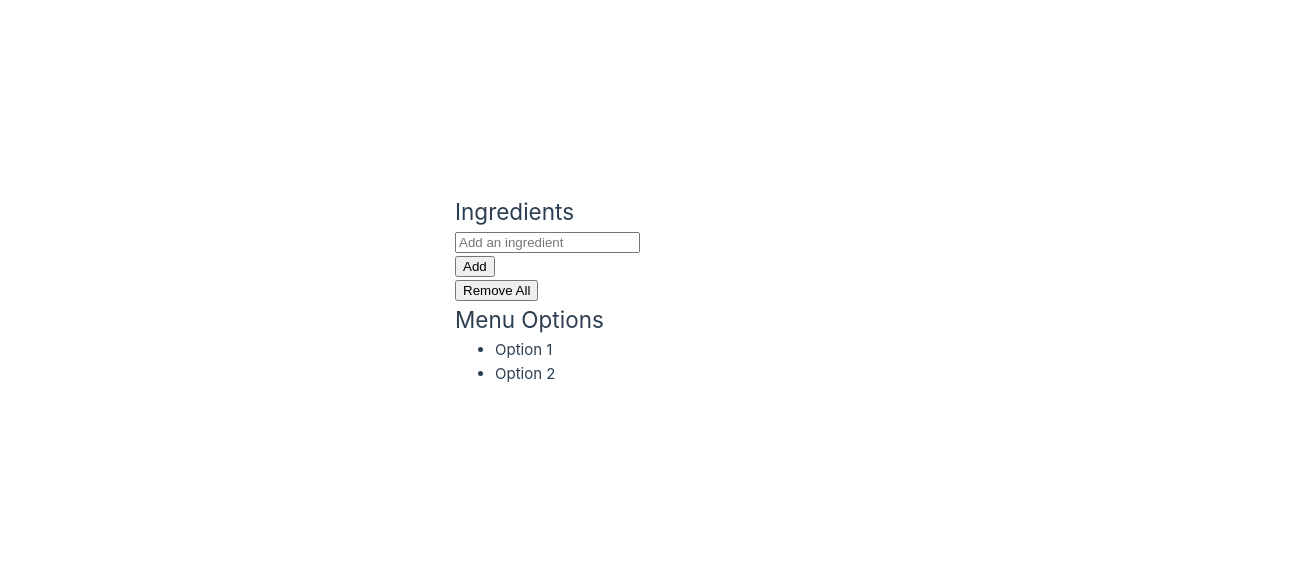
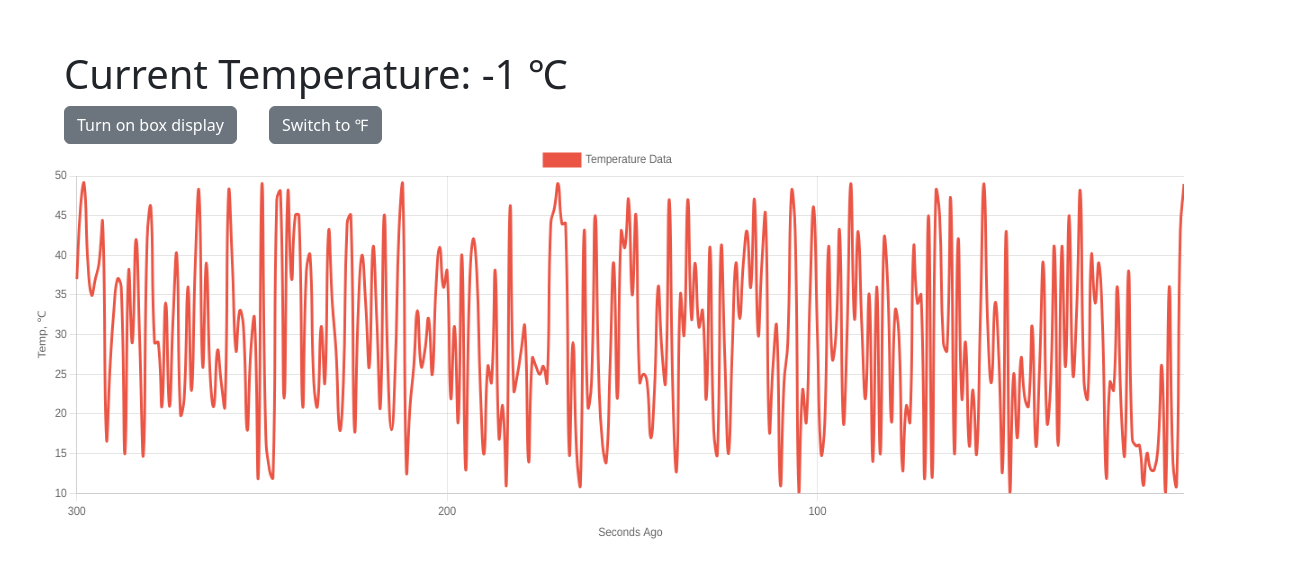
Before and after one commit to SamNicklez/ece4880project1, a Vue app in the folder Client/: page / in a window 1280 px wide. Shown: the part 110-688 px from the top of the page, 1312 px wide, since content can reach past the window. Built offline with nearby package versions, Linux system fonts and the light colour scheme.

Commit message:
Finished skeleton front end
Can continue further once API calls are created

```diff
--- a/Client/index.html
+++ b/Client/index.html
@@ -4,7 +4,7 @@
     <meta charset="UTF-8">
     <link rel="icon" href="/favicon.ico">
     <meta name="viewport" content="width=device-width, initial-scale=1.0">
-    <title>Vite App</title>
+    <title>Senior Design | Project 1</title>
   </head>
   <body>
     <div id="app"></div>
--- a/Client/package.json
+++ b/Client/package.json
@@ -8,9 +8,12 @@
     "preview": "vite preview"
   },
   "dependencies": {
+    "@popperjs/core": "^2.11.8",
+    "bootstrap": "^5.3.1",
     "chart.js": "^4.4.0",
     "vue": "^3.3.4",
-    "vue-chartjs": "^5.2.0"
+    "vue-chartjs": "^5.2.0",
+    "vuetify": "^3.3.15"
   },
   "devDependencies": {
     "@vitejs/plugin-vue": "^4.3.1",
--- a/Client/src/App.vue
+++ b/Client/src/App.vue
@@ -1,72 +1,212 @@
+<script>
+import {
+  Chart as ChartJS,
+  CategoryScale,
+  LinearScale,
+  PointElement,
+  LineElement,
+  Title,
+  Tooltip,
+  Legend
+} from 'chart.js'
+import { Line } from 'vue-chartjs'
+ChartJS.register(
+  CategoryScale,
+  LinearScale,
+  PointElement,
+  LineElement,
+  Title,
+  Tooltip,
+  Legend
+)
+export default {
+  components: {
+    Line,
+  },
+  data() {
+    return {
+      currentTemp: -1,
+      message: 'Switch to \u{2109}',
+      isCel: true,
+      componentKey: 0,
+      data: {
+        labels: [],
+        datasets: [
+          {
+            lineTension: 0.5,
+            borderColor: "#ea5545",
+            backgroundColor: '#ea5545',
+            label: 'Temperature Data',
+            data: [],
+          }
+        ]
+      },
+      options: {
+        responsive: true,
+        maintainAspectRatio: true,
+        type: 'linear',
+        bezierCurve: true,
+        elements: {
+          point: {
+            radius: 0,
+          },
+        },
+          scales: {
+            x: {
+              ticks: {
+                max: 300,
+                min: 0,
+                stepSize: 100,
+                maxTicksLimit: 3,
+              },
+              title: {
+                display: true,
+                text: 'Seconds Ago'
+              }
+            },
+            y: {
+              max: 50, // Set the maximum value for the y-axis
+              min: 10, // Set minimum value of the y-axis
+              title: {
+                display: true,
+                text: 'Temp, \u{2103}'
+              }
+            },
+          },
+        }
+      };
+    },
+      created() {
+      this.graphSetup();
+    },
+    methods: {
+      /**
+       * Grabs the last 300 seconds of temperature data from the Pi
+       */
+      grabLast300() {
+        fetch("FETCH STUFF", requestOptions)
+          .then(response => response.json())
+          .then(result => this.set300(result))
+          .catch(error => console.log('error', error));
+      },
+      /**
+       * Grabs the current temperature from the Pi
+       */
+      grabCurrentTemp() {
+        fetch("FETCH STUFF", requestOptions)
+          .then(response => response.json())
+          .then(result => this.setCurrentTemp(result))
+          .catch(error => console.log('error', error));
+      },
+      /**
+       * Setter for currentTemp variable
+       * @param {*} json
+       */
+      setCurrentTemp(json) {
+        this.currentTemp = json
+
+        //append the current temp to the list after checking if it is currently in F or C
+      },
+      /**
+       * Setter for last300 variable
+       * @param {*} json
+       */
+      set300(json) {
+        this.data.datasets[0].data = json
+      },
+      graphSetup() {
+        this.data.labels = []
+        this.data.datasets[0].data = []
+        for (var i = 0; i < 300; i++) {
+          if (i == 0 || i == 99 || i == 199 || i == 299) {
+            if (i == 0) {
+              this.data.labels.push(300)
+            }
+            else if (i == 99) {
+              this.data.labels.push(200)
+            }
+            else if (i == 199) {
+              this.data.labels.push(100)
+            }
+            else {
+              this.data.labels.push(0)
+            }
+          }
+          else {
+            this.data.labels.push(300 - i)
+          }
+          this.data.datasets[0].data.push(Math.floor(Math.random() * 40) + 10)
+          //Eventually fetch real data
+        }
+      },
+      toggleBoxButton(boolButton){
+        if(boolButton){
+          //turn on stuff
+          console.log("ON")
+        }
+        else{
+          //turn off stuff
+          console.log("OFF")
+        }
+      },
+      tempToString(){
+        if(this.isCel){
+          return this.currentTemp + " \u{2103}"
+        }
+        else{
+          return ((this.currentTemp * 9 / 5) +32) + " \u{2109}"
+        }
+      },
+      swapTemp(){
+        if(this.isCel){
+          this.isCel = false
+          this.options.scales.y.max = 122
+          this.options.scales.y.min = 50
+          this.options.scales.y.title.text = 'Temp, \u{2109}'
+          this.options.scales.y.title.display = true
+          this.message = 'Switch to \u{2103}'
+          for(var i = 0; i < this.data.datasets[0].data.length; i++){
+            // (0°C × 9/5) + 32
+            if(!isNaN(this.data.datasets[0].data[i])){
+              this.data.datasets[0].data[i] = (this.data.datasets[0].data[i] * 9 / 5) + 32
+            }
+          }
+          this.componentKey += 1;
+        }
+        else{
+          this.isCel = true
+          this.options.scales.y.max = 50
+          this.options.scales.y.min = 10
+          this.options.scales.y.title.text = 'Temp, \u{2103}'
+          this.options.scales.y.title.display = true
+          this.message = 'Switch to \u{2109}'
+          for(var i = 0; i < this.data.datasets[0].data.length; i++){
+            // (0°C × 9/5) + 32
+            if(!isNaN(this.data.datasets[0].data[i])){
+              //(°F - 32) ÷ 9/5
+              this.data.datasets[0].data[i] = (this.data.datasets[0].data[i] - 32) / (9 / 5)
+            }
+          }
+          this.componentKey += 1;
+        }
+      }
+
+    },
+  };
+</script>
+
 <template>
-  <div class="container">
-    <div class="row">
-      <div class="col-md-6">
-        <div class="card">
-          <div class="card-body">
-            <h2 class="card-title">Ingredients</h2>
-            <ul class="list-group">
-              <li v-for="ingredient in ingredients" :key="ingredient.id" class="list-group-item">
-                {{ ingredient.name }}
-                <button @click="removeIngredient(ingredient.id)" class="btn btn-danger btn-sm float-right">Remove</button>
-              </li>
-            </ul>
-            <div class="input-group mt-3">
-              <input v-model="newIngredient" @keyup.enter="addIngredient" placeholder="Add an ingredient" class="form-control">
-              <div class="input-group-append">
-                <button @click="addIngredient" class="btn btn-primary">Add</button>
-              </div>
-            </div>
-            <button @click="removeAllIngredients" class="btn btn-danger mt-3">Remove All</button>
-          </div>
-        </div>
-      </div>
-      <div class="col-md-6">
-        <div class="card">
-          <div class="card-body">
-            <h2 class="card-title">Menu Options</h2>
-            <ul class="list-group">
-              <li v-for="option in menuOptions" :key="option.id" class="list-group-item">
-                {{ option.name }}
-              </li>
-            </ul>
-          </div>
-        </div>
-      </div>
+  <div style="min-width: 100vw; min-height: 100vh; background-color: white; position: relative; left:0; top:0;">
+    <div style="min-width: 95vw; min-height: 80vh; align-items: center; padding-top: 20vh;">
+      <h1 size="+2" style="margin-left: 2.5vw;">Current Temperature: {{ tempToString() }}</h1>
+      <button class="btn btn-secondary" style="margin-left: 2.5vw;" @mousedown="toggleBoxButton(true)" @mouseup="toggleBoxButton(false)">Turn on box display</button>
+      <button class="btn btn-secondary" style="margin-left: 2.5vw;" v-on:click="swapTemp()">{{ this.message }}</button>
+      <Line :key="componentKey" :data="this.data" :options="this.options"
+        style="position: absolute; height:40vh; width:80vw; padding-right: 10vw;" />
     </div>
   </div>
 </template>
 
-<script>
-export default {
-  data() {
-    return {
-      ingredients: [], // Store the list of ingredients
-      newIngredient: "", // Input field for adding new ingredients
-      menuOptions: [
-        { id: 1, name: "Option 1" },
-        { id: 2, name: "Option 2" },
-        // Add more menu options as needed
-      ],
-    };
-  },
-  methods: {
-    addIngredient() {
-      if (this.newIngredient.trim() !== "") {
-        this.ingredients.push({ id: Date.now(), name: this.newIngredient });
-        this.newIngredient = "";
-      }
-    },
-    removeIngredient(id) {
-      this.ingredients = this.ingredients.filter((ingredient) => ingredient.id !== id);
-    },
-    removeAllIngredients() {
-      this.ingredients = [];
-    },
-  },
-};
-</script>
-
 <style scoped>
 /* You can add custom CSS styles here if needed */
 </style>
--- a/Client/src/main.js
+++ b/Client/src/main.js
@@ -1,5 +1,6 @@
 import './assets/main.css'
-
+import "bootstrap/dist/css/bootstrap.min.css"
+import "bootstrap"
 import { createApp } from 'vue'
 import App from './App.vue'
 
```
Also changed, not shown: 1 other file (tests, documents, lock files or other folders).
